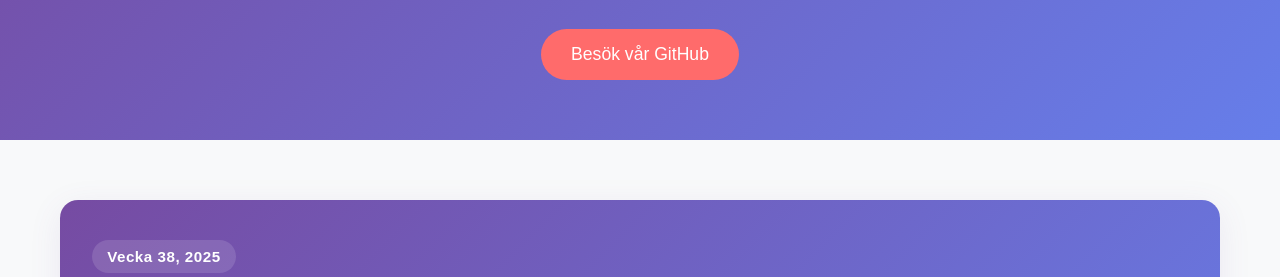
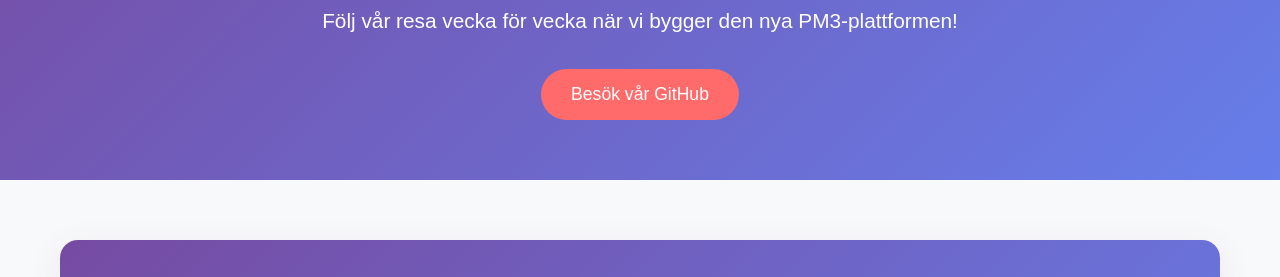
Before and after one commit to Jaevii/PM3.studentprojekt.io, a plain HTML site: page blog.html in a window 1280 px wide. Shown: the part 229-506 px from the top of the page. Drawn offline with Linux system fonts and the light colour scheme.

Commit message:
ux fixes

```diff
--- a/blog.html
+++ b/blog.html
@@ -61,5 +61,6 @@
 	</footer>
 
 	<script src="js/blog.js"></script>
+	<script src="js/script.js"></script>
 </body>
 </html>
--- a/css/blog.css
+++ b/css/blog.css
@@ -144,7 +144,7 @@
 .blog-hero {
     background: linear-gradient(135deg, #764ba2 0%, #667eea 100%);
     color: white;
-    padding: 100px 0 60px;
+    padding: 140px 0 60px;
     min-height: 40vh;
     display: flex;
     align-items: center;
```
